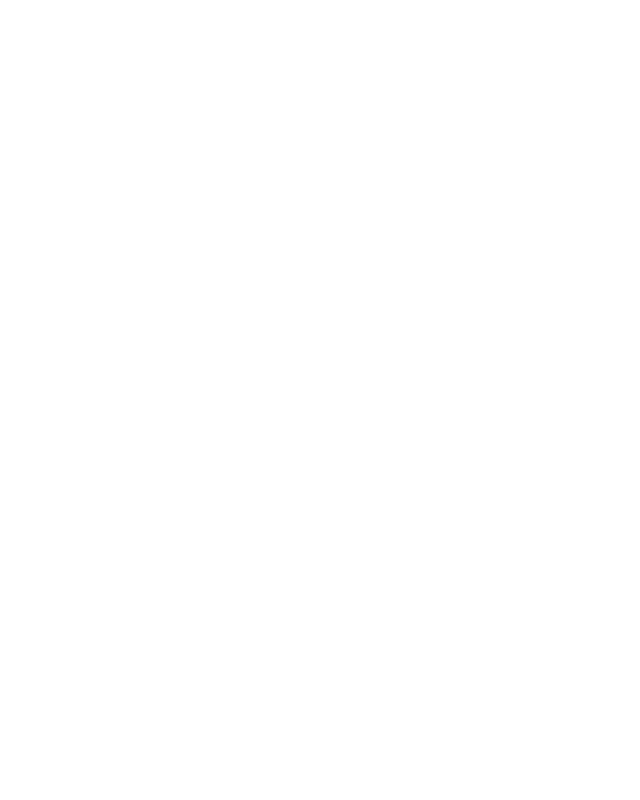
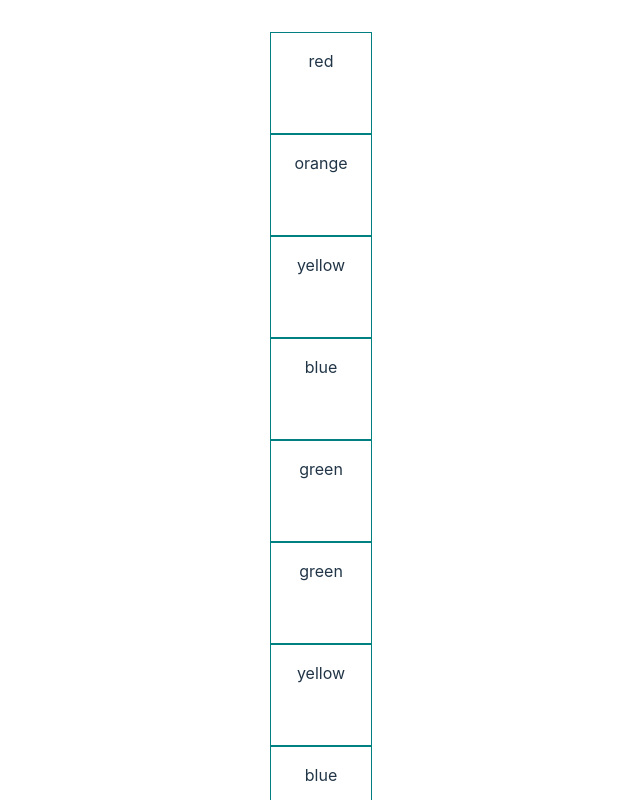
Before and after one commit to Momentum-Team-19/react-team-code, a React (Vite) app: page / in a window 1280 px wide. Shown: the top 800 px of the page, without its empty margins (319-959 px from the left). Built offline with nearby package versions, Linux system fonts and the light colour scheme.

Commit message:
color names showing on boxes

```diff
--- a/src/App.jsx
+++ b/src/App.jsx
@@ -17,14 +17,14 @@
     "blue",
     "purple",
   ];
-
+const shuffledColors = colors.sort(() => Math.random()-0.5);
   const [count, setCount] = useState(0);
 
   return (
     <>
-      {colors.map((color, index) => {
-        <Card />;
-      })}
+      {colors.map((color, index) => (
+        <Card key={index} color={color} />
+      ))}
     </>
   );
 }
--- a/src/components/Card.jsx
+++ b/src/components/Card.jsx
@@ -1,10 +1,12 @@
 import React from "react";
 
-const Card = () => {
+const Card = ({color}) => {
   return (
     <React.Fragment>
       <div className='card-container'>
-        <></>
+        <>
+        <p>{color}</p>
+        </>
       </div>
     </React.Fragment>
   );
```
